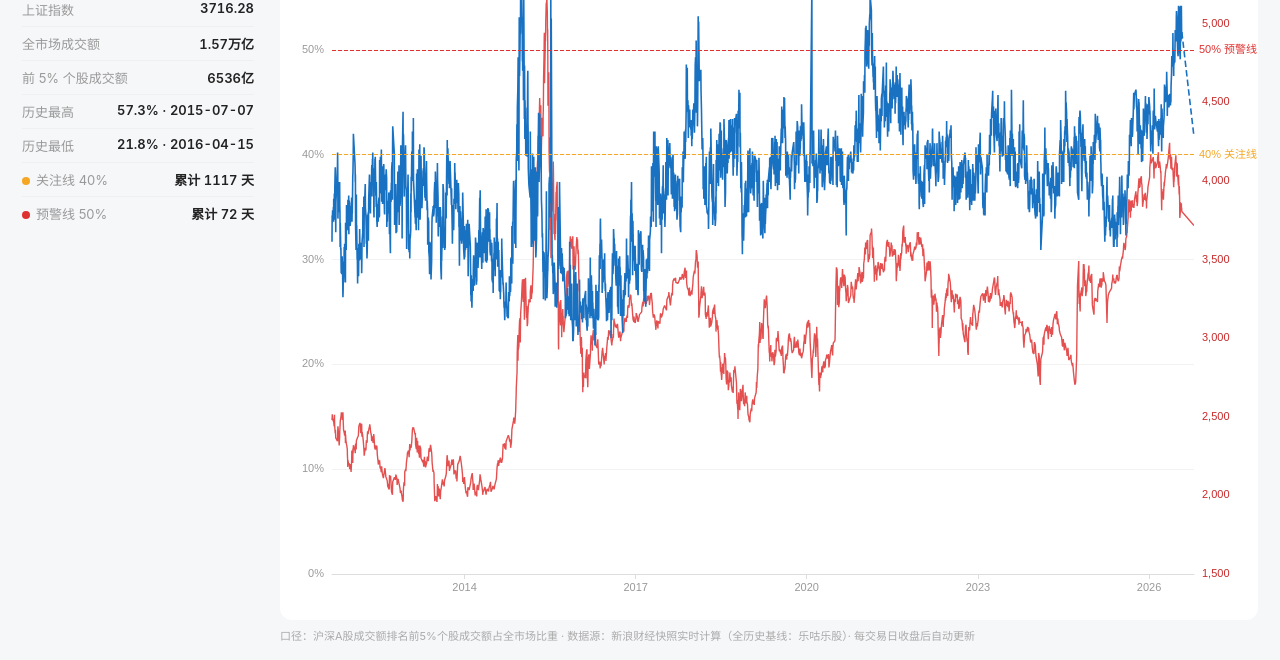
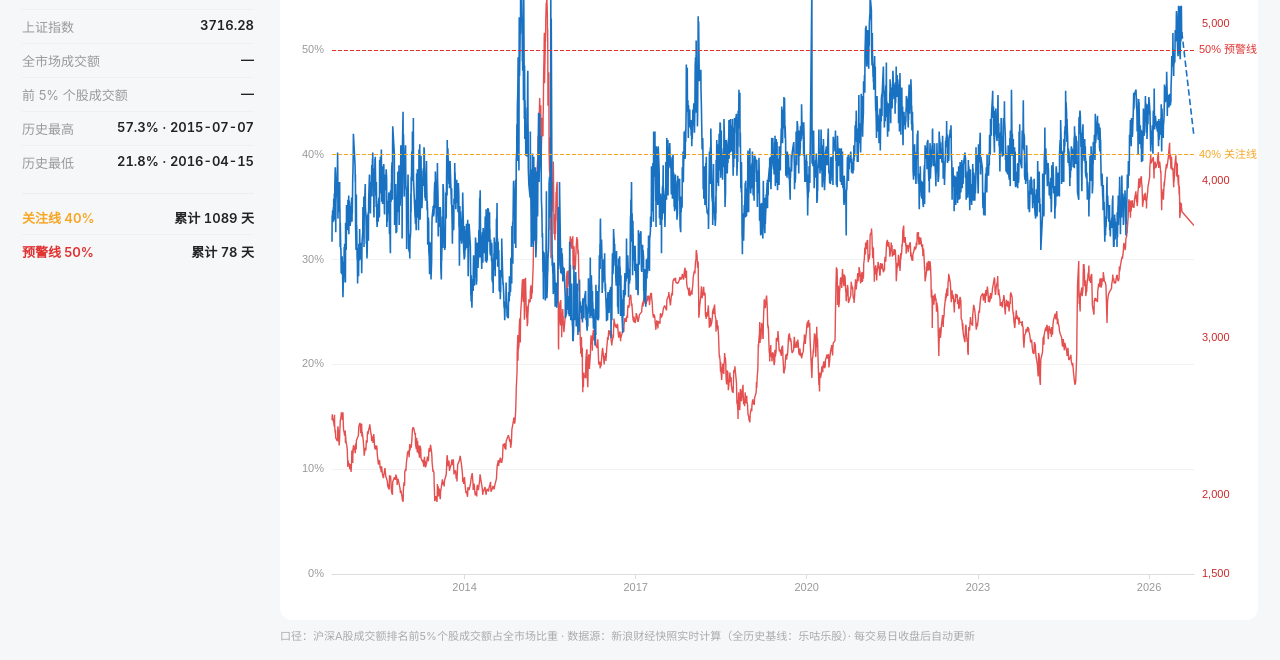
Before and after one commit to 8068aa/-a-share-congestion, a plain HTML site: page index.html in a window 1280 px wide. Shown: the part 140-800 px from the top of the page. Drawn offline with nearby package versions, Linux system fonts and the light colour scheme.

Commit message:
Update index.html with new content and formatting

```diff
--- a/index.html
+++ b/index.html
@@ -59,21 +59,23 @@ body{margin:0;background:#f6f7f9;font-family:-apple-system,"PingFang SC","Micros
     <div class="big">41.66<small>%</small></div>
     <div class="state">集中度回落</div>
   </div>
-  <div class="sub">集中度回落 · 超过 79.2% 的历史交易日</div>
+  <div class="sub">集中度上升，关注局部过热 · 超过 78.2% 的历史交易日</div>
   <div class="row"><span>上证指数</span><b>3716.28</b></div>
-  <div class="row"><span>全市场成交额</span><b>1.57万亿</b></div>
-  <div class="row"><span>前 5% 个股成交额</span><b>6536亿</b></div>
+  <div class="row"><span>全市场成交额</span><b>—</b></div>
+  <div class="row"><span>前 5% 个股成交额</span><b>—</b></div>
   <div class="row"><span>历史最高</span><b>57.3% · 2015-07-07</b></div>
   <div class="row"><span>历史最低</span><b>21.8% · 2016-04-15</b></div>
-  <div class="row"><span><i class="dot" style="background:#f5a623"></i>关注线 40%</span><b>累计 1117 天</b></div>
-  <div class="row"><span><i class="dot" style="background:#e03131"></i>预警线 50%</span><b>累计 72 天</b></div>
+  <div style="margin-top:14px;padding-top:12px;border-top:1px solid #eee">
+    <div class="row" style="border-top:0;padding-top:2px"><span style="color:#f5a623;font-weight:600">关注线 40%</span><b>累计 1089 天</b></div>
+    <div class="row"><span style="color:#e03131;font-weight:600">预警线 50%</span><b>累计 78 天</b></div>
+  </div>
   <div class="grid">
     <div class="cell"><div class="l">上证指数</div><div class="v">3716.28</div></div>
-    <div class="cell"><div class="l">全市场成交额</div><div class="v">1.57万亿</div></div>
-    <div class="cell"><div class="l">前 5% 个股成交额</div><div class="v">6536亿</div></div>
+    <div class="cell"><div class="l">全市场成交额</div><div class="v">—</div></div>
+    <div class="cell"><div class="l">前 5% 个股成交额</div><div class="v">—</div></div>
     <div class="cell"><div class="l">历史最高 / 最低</div><div class="v">57.3% · 2015-07-07<br>21.8% · 2016-04-15</div></div>
-    <div class="cell"><div class="l">关注线 40% 累计</div><div class="v"><span style="color:#f5a623">●</span> 1117 天</div></div>
-    <div class="cell"><div class="l">预警线 50% 累计</div><div class="v"><span style="color:#e03131">●</span> 72 天</div></div>
+    <div class="cell"><div class="l" style="color:#f5a623;font-weight:600">关注线 40%</div><div class="v">累计 1089 天</div></div>
+    <div class="cell"><div class="l" style="color:#e03131;font-weight:600">预警线 50%</div><div class="v">累计 78 天</div></div>
   </div>
 </div>
 <div class="main">
@@ -109,7 +111,7 @@ chart.setOption({
   xAxis:{type:'time',axisLine:{lineStyle:{color:'#ddd'}},axisLabel:{color:'#999',fontSize:11}},
   yAxis:[
     {type:'value',min:0,max:60,position:'left',axisLabel:{formatter:'{value}%',color:'#999',fontSize:11},splitLine:{lineStyle:{color:'#f2f2f2'}}},
-    {type:'value',position:'right',scale:true,axisLabel:{color:'#c92a2a',fontSize:11},splitLine:{show:false}}],
+    {type:'value',min:1500,max:5500,position:'right',axisLabel:{color:'#c92a2a',fontSize:11},splitLine:{show:false}}],
   series:[
     {name:'拥挤度(左轴)',type:'line',yAxisIndex:0,data:cong.slice(0,gapAt+1),showSymbol:false,z:3,
      lineStyle:{width:1.6,color:'#1971c2'},
```
